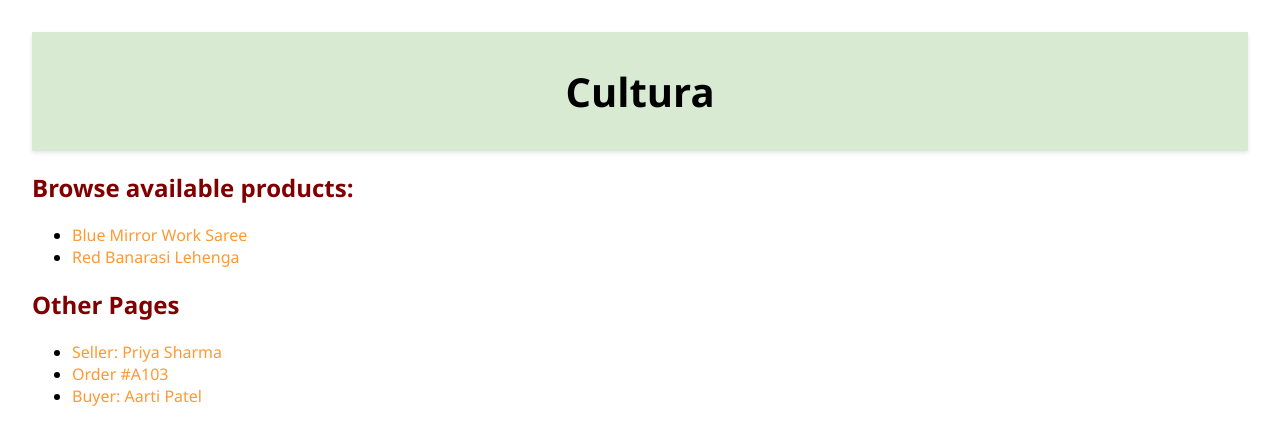
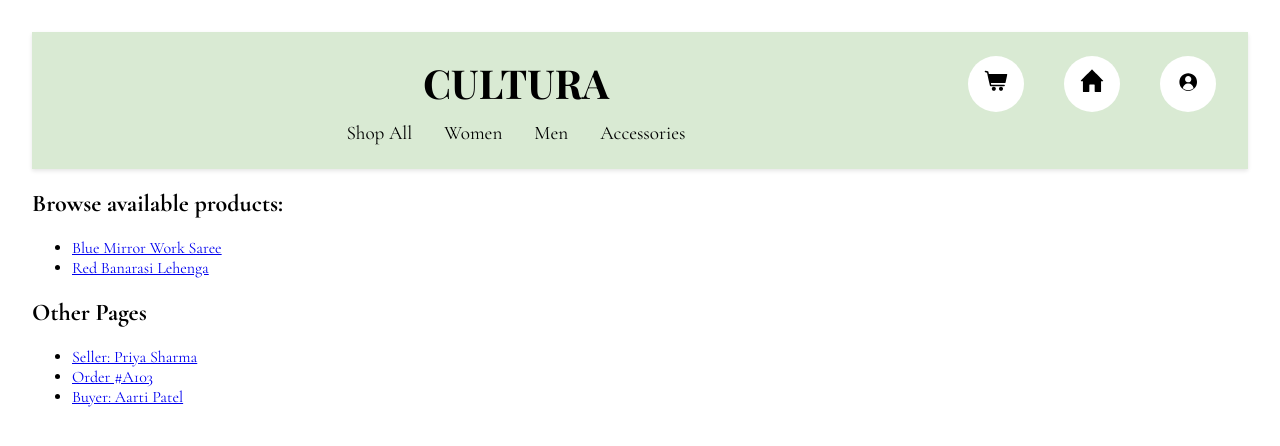
Before and after one commit to lviswa/CSC437-monorepo, a website: page packages/proto/public/index.html in a window 1280 px wide. Drawn offline with nearby package versions, Linux system fonts and the light colour scheme.

Commit message:
lab 4 done

```diff
--- a/packages/proto/public/index.html
+++ b/packages/proto/public/index.html
@@ -3,16 +3,43 @@
 <head>
   <meta charset="UTF-8">
   <title>Indian Clothing Marketplace</title>
+
+  <!-- Google Fonts -->
+  <link rel="preconnect" href="https://fonts.googleapis.com">
+  <link rel="preconnect" href="https://fonts.gstatic.com" crossorigin>
+  <link href="https://fonts.googleapis.com/css2?family=Cormorant+Garamond:ital,wght@0,400;0,700;1,400&family=Playfair+Display:wght@400;700&display=swap" rel="stylesheet">
+
+  <!-- CSS -->
   <link rel="stylesheet" href="/styles/tokens.css">
   <link rel="stylesheet" href="/styles/page.css">
 </head>
+
 <body>
-  <header>
-    <h1>Cultura</h1>
+  <header class="site-header">
+    <div class="header-center">
+      <h1 class="site-title">CULTURA</h1>
+      <nav class="nav-links">
+        <a href="#">Shop All</a>
+        <a href="#">Women</a>
+        <a href="#">Men</a>
+        <a href="#">Accessories</a>
+      </nav>
+    </div>
+
+    <div class="icon-buttons">
+      <a href="#" class="icon-button">
+        <svg class="icon"><use href="/icons/ui.svg#icon-cart" /></svg>
+      </a>
+      <a href="#" class="icon-button">
+        <svg class="icon"><use href="/icons/ui.svg#icon-home" /></svg>
+      </a>
+      <a href="#" class="icon-button">
+        <svg class="icon icon-user"><use href="/icons/ui.svg#icon-user" /></svg>
+      </a>
+    </div>
   </header>
 
   <h2>Browse available products:</h2>
-
   <ul>
     <li><a href="product1.html">Blue Mirror Work Saree</a></li>
     <li><a href="product2.html">Red Banarasi Lehenga</a></li>
--- a/packages/proto/public/styles/page.css
+++ b/packages/proto/public/styles/page.css
@@ -2,40 +2,94 @@
 body {
     background-color: var(--color-background-page);
     color: var(--color-text-default);
-    font-family: var(--font-family-default);
+    font-family: 'Cormorant Garamond', Georgia, serif;
     margin: 0;
     padding: 2rem;
   }
 
-  /* hader style */
-  header {
+  /* header container */
+  .site-header {
+    display: flex;
+    justify-content: space-between;
+    align-items: flex-start;
     background-color: var(--color-background-header);
-    color: var(--color-text-header);
-    padding: 2rem;
-    text-align: center;
-    box-shadow: 0 2px 4px rgba(0,0,0,0.1);
+    padding: 1.5rem 2rem;
+    box-shadow: 0 2px 4px rgba(0, 0, 0, 0.1);
+    flex-wrap: wrap;
   }
 
-  header h1 {
-    font-size: 2.5rem;
-    margin: 0;
+  /* center content block (CULTURA + nav) */
+  .header-center {
+    flex-grow: 1;
+    text-align: center;
   }
 
-
-  /* accent color for links */
-  a {
-    color: var(--color-accent);
-    text-decoration: none;
+  /* CULTURA title */
+  .site-title {
+    font-family: 'Playfair Display', serif;
+    font-size: 2.5rem;
+    font-weight: 700;
+    margin: 0;
+    color: black;
   }
 
-  /* accent color for headings */
-  p:first-of-type,
-h2 {
-  font-size: 1.5rem;
-  color: var(--color-accent-alt);
-}
+  /* Navigation under CULTURA */
+  .nav-links {
+    display: flex;
+    justify-content: center;
+    gap: 2rem;
+    margin-top: 0.75rem;
+  }
 
-  /* hover effect on links */
-  a:hover {
+  .nav-links a {
+    color: black;
+    text-decoration: none;
+    font-size: 1.2rem;
+    font-weight: 500;
+    font-family: 'Cormorant Garamond', serif;
+  }
+
+  .nav-links a:hover {
     text-decoration: underline;
   }
+
+  /* icon buttons container (right side) */
+  .icon-buttons {
+    display: flex;
+    gap: 2.5rem;
+    align-items: center;
+  }
+
+  /* icon button circle */
+  .icon-button {
+    display: flex;
+    align-items: center;
+    justify-content: center;
+    text-decoration: none;
+    color: black;
+    background-color: white;
+    width: 3.5em;
+    height: 3.5em;
+    border-radius: 50%;
+    transition: background-color 0.2s, transform 0.2s, box-shadow 0.2s;
+  }
+
+  /* icon inside the circle */
+  .icon-button .icon {
+    width: 2rem;
+    height: 2rem;
+    fill: currentColor;
+  }
+
+  /* user icon slightly larger */
+  .icon-button .icon-user {
+    width: 2.4rem;
+    height: 2.4rem;
+  }
+
+  /* hover effect for icons */
+  .icon-button:hover {
+    background-color: var(--color-accent);
+    transform: scale(1.05);
+    box-shadow: 0 2px 6px rgba(0, 0, 0, 0.2);
+  }
```
Also changed, not shown: packages/proto/public/icons/ui.svg (added).
